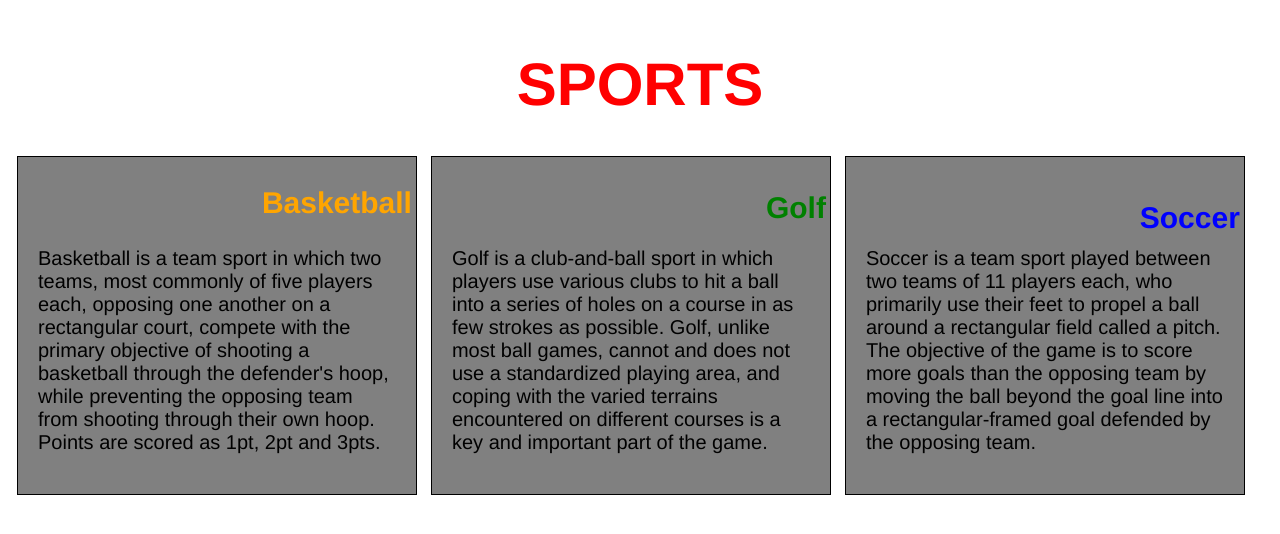
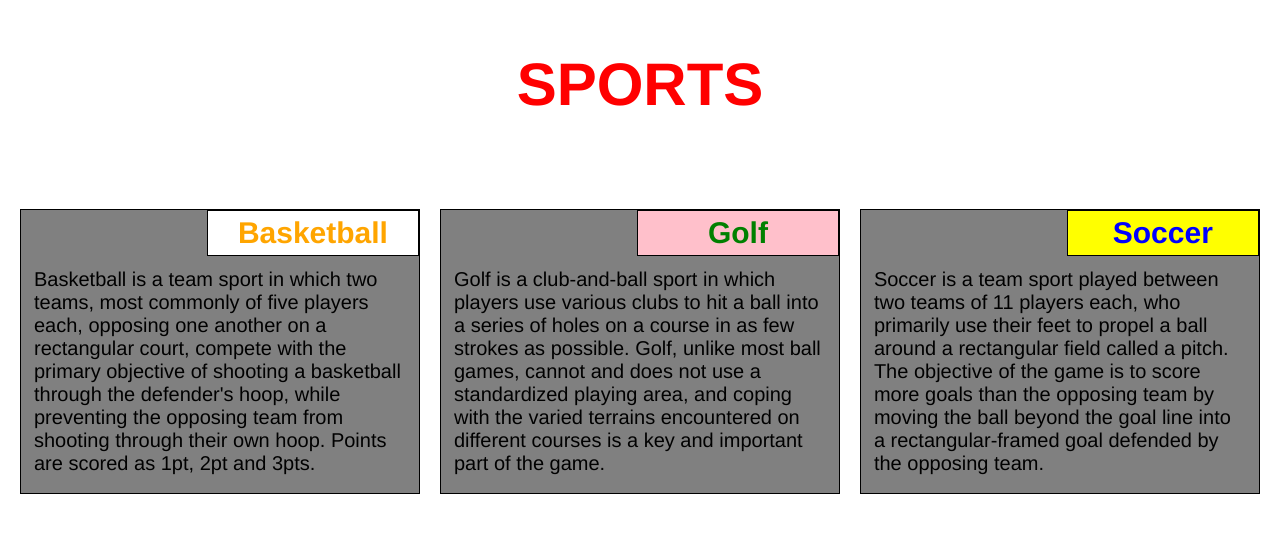
Before and after one commit to Junaidkhan1996/module-solution, a plain HTML site: page website/index.html in a window 1280 px wide. Drawn offline with Linux system fonts and the light colour scheme.

Commit message:
small addition to our page style

```diff
--- a/website/index.html
+++ b/website/index.html
@@ -17,21 +17,24 @@ font-family: Helvetica;
 .box
 {
 background-color: gray;
-padding: 15px;
+padding: 3px;
 border: 1px solid black;
-margin: 7px;
+margin: 10px;
 width: calc(33.33% - 20px);
 /* Adjusted width to fit three boxes in one row */
 box-sizing: border-box;
 position: relative;
 float: left; /* Added float: left; to make the boxes float */
 }
+
 .content
 {
-padding: 5px;
+padding: 10px;
+margin-top: -25px;
+margin-bottom: -15px;
 }
 h1 {
-margin-bottom: 30px;
+margin-bottom: 80px;
 color: red;
 font-size: 60px;
 text-align: center;
@@ -42,7 +45,7 @@ color: white;
 font-size: 26px;
 text-align: left;
 position: absolute;
-top: 0.5px; right: 0.5px; padding: 3.5px;
+top: 0.0px; right: 0.0px; padding: 1.0px;
 }
 
 /* Specific title styles for each box */
@@ -50,20 +53,44 @@ h2
 {
 font-size: 30px;
 color: orange;
+border: 1px solid black;
+padding: 5px;
+padding-right: 30px;
+padding-left: 30px;
+margin right: 7px;
+margin-top: 0px;
+background-color: white;
 }
+
 h3
 {
 font-size: 30px;
 color: green;
+border: 1px solid black;
+padding: 5px;
+padding-right: 70px;
+padding-left: 70px;
+margin-right: 0px;
+margin-top: 0px;
+background-color: pink;
 }
+
 h4
 {
 font-size: 30px;
 color: blue;
+border: 1px solid black;
+padding: 5px;
+padding-right: 45px;
+padding-left: 45px;
+margin-right: 0px;
+margin-top: 0px;
+background-color: yellow;
+}
 
-} @media screen and (max-width: 768px) {.box { width: calc(50% -20px);/* Adjusted width for tablet view*/ }}
-@media screen and (max-width: 480px) {.box { width: calc(100% - 20px);/* Adjusted widtch for mobile view*/ }}
-@media screen and (max-width: 992px) {.box { width: calc(25% - 20px); /* Adjusted width for desktop view*/ }}
+@media screen and (max-width: 768px) {.box { width: calc(50% -20px);/* Adjusted width for tablet view*/ }}
+@media screen and (max-width: 767px) {.box { width: calc(100% - 20px);/* Adjusted width for mobile view*/ }}
+@media screen and (max-width: 991px) {.box { width: calc(25% - 20px); /* Adjusted width for desktop view*/ }}
 </style>
 </head>
 <body>
```
